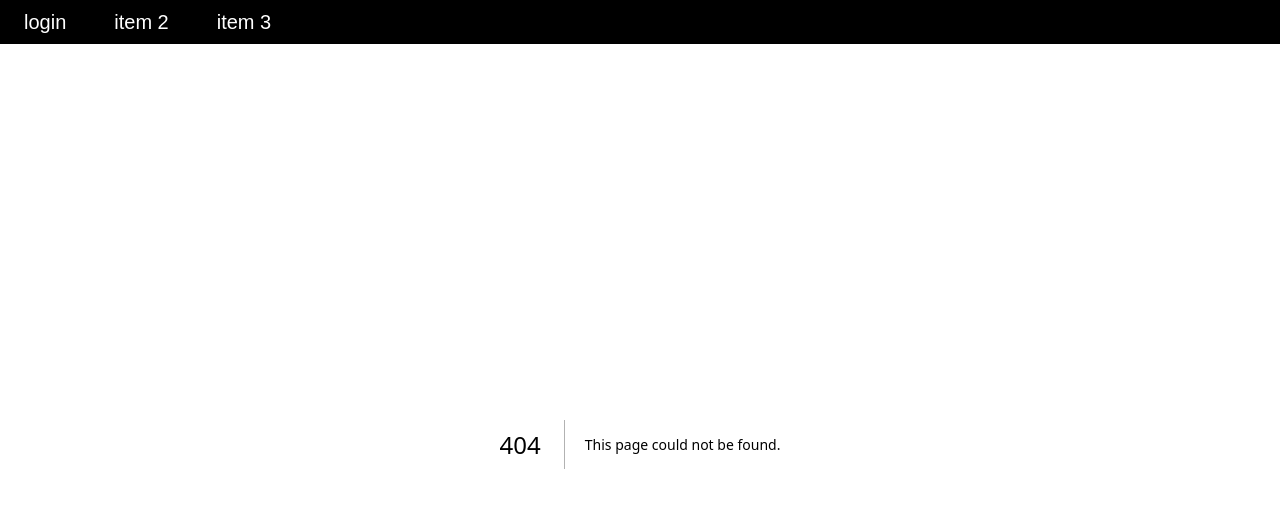
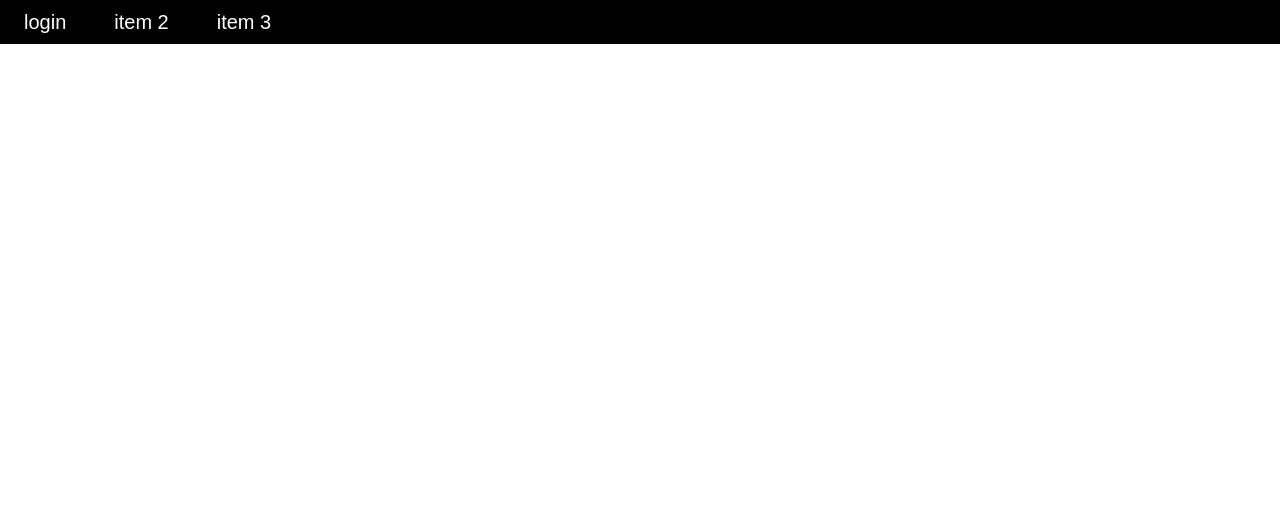
Before and after one commit to turtle1673/Final_Project, a Next.js app: page /home in a window 1280 px wide. Before the commit this address had no page. Shown: the top 508 px of the page. Built offline with nearby package versions, Linux system fonts and the light colour scheme.

Commit message:
updateHomeandSetting

```diff
--- /dev/null
+++ b/app/home/page.tsx
@@ -0,0 +1,10 @@
+import React from "react";
+import HomeForm from '../../components/HomeForm'
+
+export default async function home() {
+    return (
+      <>
+      <HomeForm />
+      </>
+    )
+  }
--- /dev/null
+++ b/app/settings/page.tsx
@@ -0,0 +1,10 @@
+import React from 'react'
+import SettingForm from '../../components/SettingForm'
+
+export default async function Setting() {
+  return (
+    <>
+    <SettingForm />
+    </>
+  )
+}
--- /dev/null
+++ b/components/HomeForm.tsx
@@ -0,0 +1,16 @@
+'use client'
+
+import { useState } from "react";
+
+export default function Setting() {
+
+
+
+    return (
+        <section className="text-4xl text-white flex items-center justify-center min-h-screen px-4 sm:px-8 md:px-16 lg:px-32">
+            <div>
+                Home
+            </div>
+        </section>
+    )
+}
--- /dev/null
+++ b/components/SettingForm.tsx
@@ -0,0 +1,16 @@
+'use client'
+
+import { useState } from "react";
+
+export default function Setting() {
+
+
+
+    return (
+        <section className="text-4xl text-white flex items-center justify-center min-h-screen px-4 sm:px-8 md:px-16 lg:px-32">
+            <div>
+                Settings
+            </div>
+        </section>
+    )
+}
--- a/package.json
+++ b/package.json
@@ -20,7 +20,7 @@
     "@eslint/eslintrc": "^3",
     "@tailwindcss/postcss": "^4",
     "@types/node": "^20",
-    "@types/react": "^19",
+    "@types/react": "19.1.8",
     "@types/react-dom": "^19",
     "eslint": "^9",
     "eslint-config-next": "15.2.2",
```
Also changed, not shown: components.json (added), 1 other file (tests, documents, lock files or other folders).
